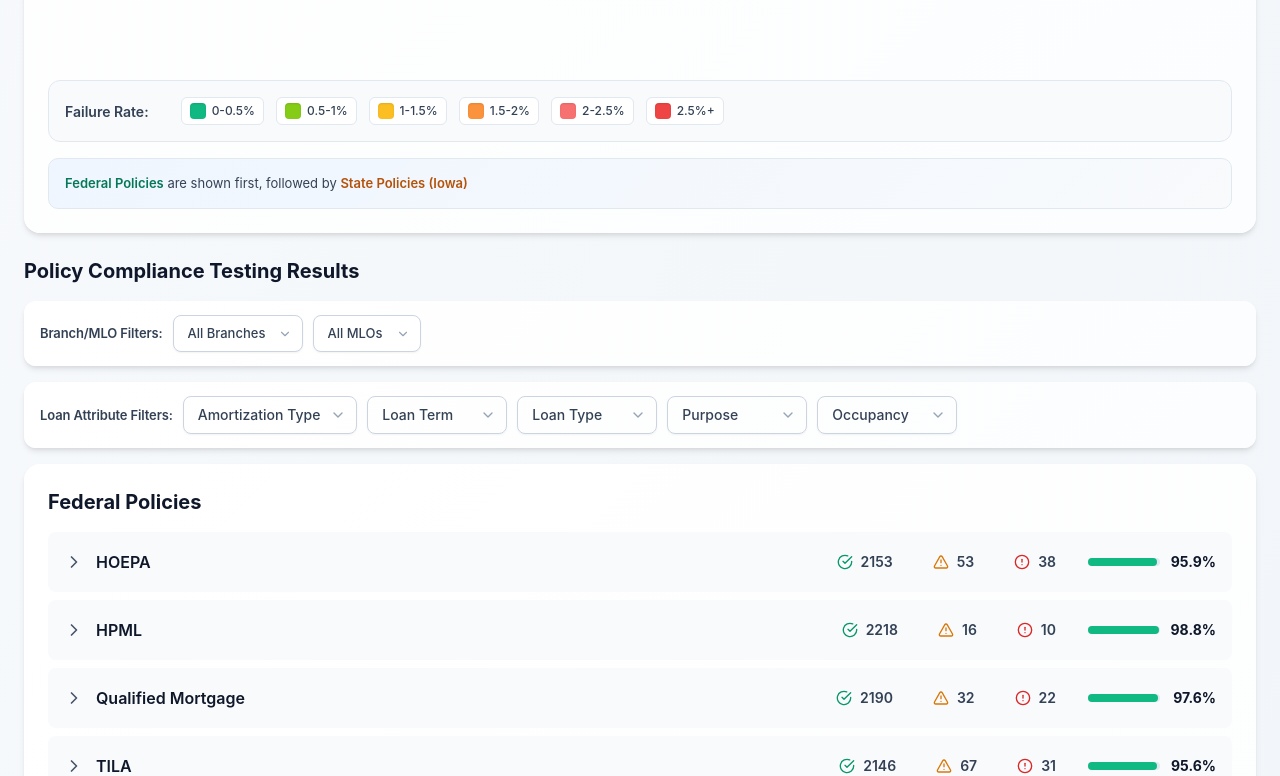
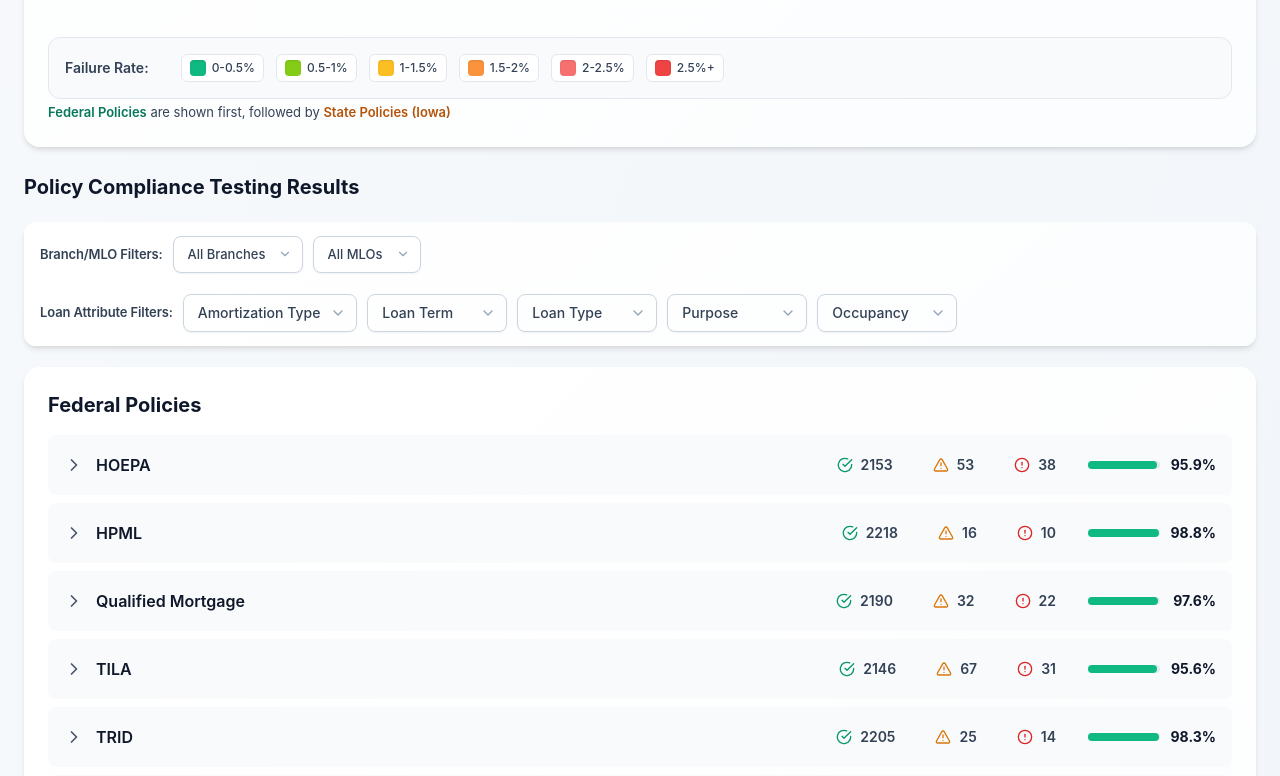
Before and after one commit to sam-young-infoworks/RegCheck-Dashboard, a React (Vite) app: page / in a window 1280 px wide. Shown: the part 1768-2544 px from the top of the page. Built offline with nearby package versions, Linux system fonts and the light colour scheme.

Commit message:
css updates

```diff
--- a/src/MortgageComplianceDashboard.jsx
+++ b/src/MortgageComplianceDashboard.jsx
@@ -295,7 +295,7 @@ const MortgageComplianceDashboard = ({
 
   return (
     <div className="min-h-screen bg-gradient-to-br from-slate-50 to-slate-100 p-6">
-      <div className="max-w-[1600px] mx-auto">
+      <div className="max-w-[1600px] mx-auto flow flow-space-lg">
         <DashboardHeader portfolioStats={portfolioStats} />
 
         <BranchComplianceChart
@@ -310,6 +310,13 @@ const MortgageComplianceDashboard = ({
           onCellClick={handleHeatmapCellClick}
         />
 
+        <h2
+          id="policy-compliance-results"
+          className="text-xl font-bold text-slate-900 mb-4"
+        >
+          Policy Compliance Testing Results
+        </h2>
+        <div className="filter-container flow">
           <BranchMLOFilters
             filters={filters}
             availableBranches={availableBranches}
@@ -323,6 +330,7 @@ const MortgageComplianceDashboard = ({
             onFilterChange={handleFilterChange}
             onToggleDropdown={toggleDropdown}
           />
+        </div>
 
         <PolicyComplianceSection
           policyStats={policyStats}
--- a/src/components/BranchMLOFilters.jsx
+++ b/src/components/BranchMLOFilters.jsx
@@ -12,15 +12,7 @@ const BranchMLOFilters = ({
   };
 
   return (
-    <>
-      <h2
-        id="policy-compliance-results"
-        className="text-xl font-bold text-slate-900 mb-4"
-      >
-        Policy Compliance Testing Results
-      </h2>
-      <div id="branch-mlo-filters" className="filter-container">
-        <div className="filter-wrapper">
+    <div id="branch-mlo-filters" className="filter-wrapper">
       <span className="filter-label">Branch/MLO Filters:</span>
 
       <select
@@ -55,8 +47,6 @@ const BranchMLOFilters = ({
         </button>
       )}
     </div>
-      </div>
-    </>
   );
 };
 
--- a/src/components/LoanAttributeFilters.jsx
+++ b/src/components/LoanAttributeFilters.jsx
@@ -88,8 +88,7 @@ const LoanAttributeFilters = ({
   };
 
   return (
-    <div className="filter-container" ref={containerRef}>
-      <div className="filter-wrapper">
+    <div className="filter-wrapper" ref={containerRef}>
       <span className="filter-label">Loan Attribute Filters:</span>
 
       <FilterDropdown
@@ -149,7 +148,6 @@ const LoanAttributeFilters = ({
         </button>
       )}
     </div>
-    </div>
   );
 };
 
--- a/src/components/PolicyBranchHeatmap.jsx
+++ b/src/components/PolicyBranchHeatmap.jsx
@@ -144,13 +144,13 @@ const PolicyBranchHeatmap = ({
         </div>
       </div>
 
-      <div className="heatmap-info-box">
-        <p className="heatmap-info-text">
-          <span className="heatmap-info-text-federal">Federal Policies</span>{" "}
-          are shown first, followed by{" "}
-          <span className="heatmap-info-text-state">State Policies (Iowa)</span>
-        </p>
-      </div>
+      {/* <div className="heatmap-info-box"> */}
+      <small className="heatmap-info-text">
+        <span className="heatmap-info-text-federal">Federal Policies</span> are
+        shown first, followed by{" "}
+        <span className="heatmap-info-text-state">State Policies (Iowa)</span>
+      </small>
+      {/* </div> */}
     </div>
   );
 };
--- a/src/styles/chart.css
+++ b/src/styles/chart.css
@@ -6,7 +6,6 @@
   box-shadow:
     0 4px 6px -1px rgba(0, 0, 0, 0.1),
     0 2px 4px -1px rgba(0, 0, 0, 0.06);
-  margin-bottom: 1.5rem;
 }
 
 .chart-header {
--- a/src/styles/filters.css
+++ b/src/styles/filters.css
@@ -6,7 +6,6 @@
   box-shadow:
     0 4px 6px -1px rgba(0, 0, 0, 0.1),
     0 2px 4px -1px rgba(0, 0, 0, 0.06);
-  margin-bottom: 1rem;
 }
 
 .filter-wrapper {
--- a/src/styles/heatmap.css
+++ b/src/styles/heatmap.css
@@ -6,11 +6,9 @@
   box-shadow:
     0 4px 6px -1px rgba(0, 0, 0, 0.1),
     0 2px 4px -1px rgba(0, 0, 0, 0.06);
-  margin-bottom: 1.5rem;
 }
 
 .heatmap-header {
-  margin-bottom: 1.5rem;
   padding-bottom: 1rem;
   border-bottom: 2px solid var(--color-slate-100);
 }
@@ -32,6 +30,7 @@
 .heatmap-scroll-container {
   overflow-x: auto;
   padding: 1rem;
+  padding-bottom: 0rem;
 }
 
 /* SVG Text Styles */
--- a/src/styles/index.css
+++ b/src/styles/index.css
@@ -81,6 +81,15 @@ body {
   -moz-osx-font-smoothing: grayscale;
 }
 
+/* Flow Layout - Consistent vertical spacing between elements */
+.flow > * + * {
+  margin-block-start: var(--flow-space, 1em);
+}
+
+.flow-space-lg {
+  --flow-space: 1.3em;
+}
+
 /* Modal Styles */
 .modal-container {
   max-height: var(--modal-max-height);
@@ -144,7 +153,6 @@ body {
   box-shadow:
     0 4px 6px -1px rgba(0, 0, 0, 0.1),
     0 2px 4px -1px rgba(0, 0, 0, 0.06);
-  margin-bottom: 1.5rem;
 }
 
 /* Loan Link Button */
```
Lines whose indentation alone changed are shown as unchanged.
